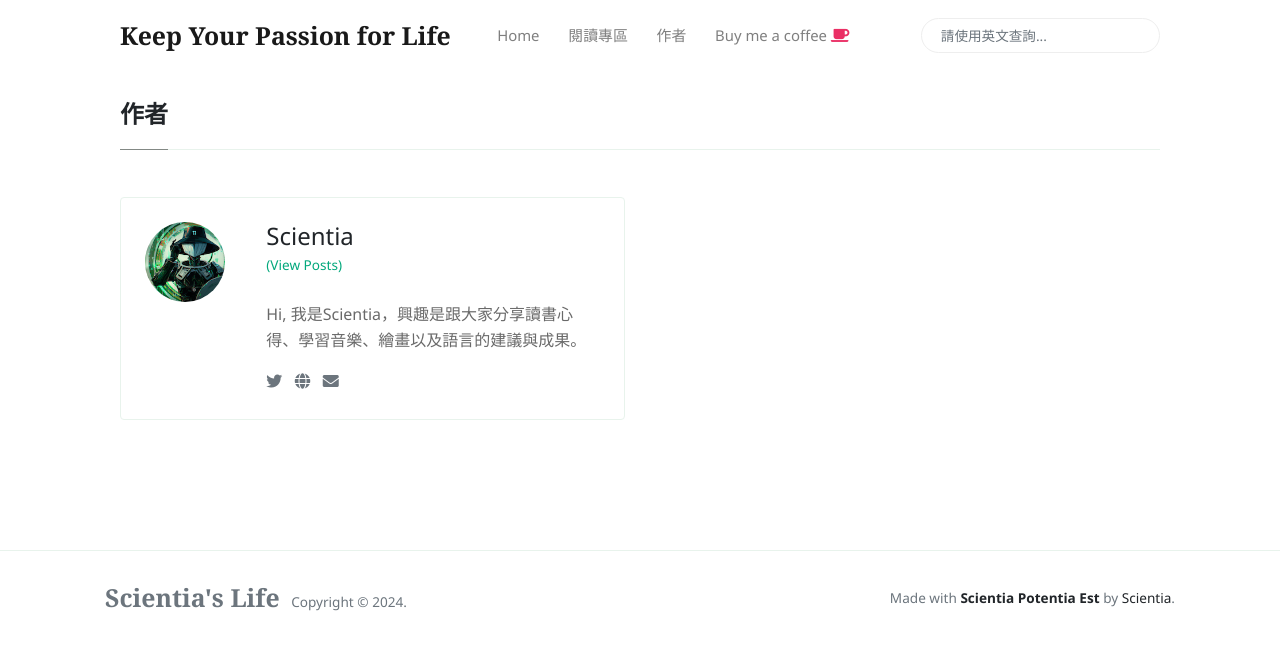
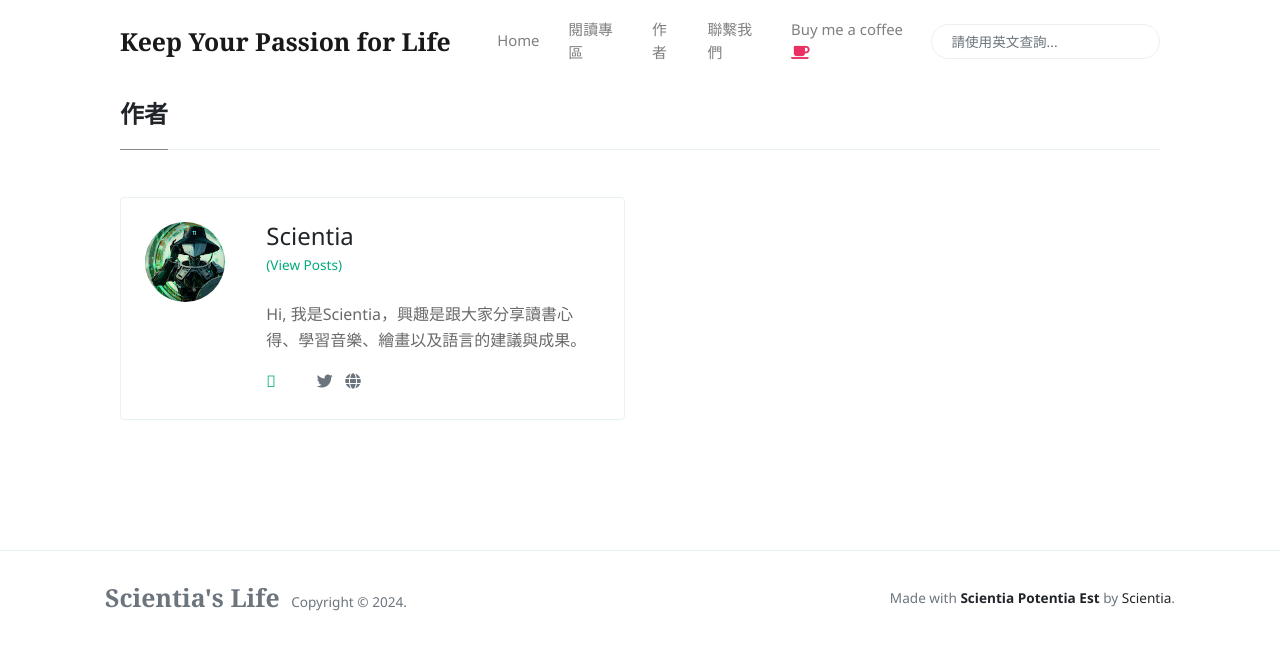
Before and after one commit to Scientia-Potentia-Est-Tw/Scientia-Potentia-Est-Tw.github.io, a Jekyll site: the page built from _pages/authors-list.html, in a window 1280 px wide. Shown: the top 650 px of the page. Built offline with Jekyll 4.4.1, drawn with Linux system fonts in a browser that asks for light colours; nearby versions of some CDN libraries.

Commit message:
update author

```diff
--- a/_includes/menu-header.html
+++ b/_includes/menu-header.html
@@ -9,11 +9,9 @@
 <li class="nav-item">
 <a class="nav-link" href="{{site.baseurl}}/authors-list.html">作者</a>
 </li>
-<!--
 <li class="nav-item">
 <a class="nav-link" href="{{site.baseurl}}/contact.html">聯繫我們</a>
 </li>
--->
 <!--
 <li class="nav-item">
 <a target="_blank" class="nav-link" href="https://www.wowthemes.net/themes/mundana-wordpress/">WP</a>
--- a/_pages/authors-list.html
+++ b/_pages/authors-list.html
@@ -20,9 +20,10 @@ permalink: "/authors-list.html"
             </a>
             <div class="icon-block mt-3 d-flex justify-content-between">
             <div>
+            <a target="_blank" href="{{ author[1].facebook }}"><i class="fa-brands fa-facebook" aria-hidden="true"></i></a>  &nbsp;
+            <a target="_blank" href="{{ author[1].instagram }}"><i class="fa fa-instagram" aria-hidden="true"></i></a>  &nbsp;
             <a target="_blank" href="{{ author[1].twitter }}"><i class="fab fa-twitter text-muted" aria-hidden="true"></i></a>  &nbsp;
             <a target="_blank" href="{{ author[1].site }}"><i class="fa fa-globe text-muted" aria-hidden="true"></i></a> &nbsp;
-            <a target="_blank" href="{{ author[1].email }}"><i class="fa fa-envelope text-muted" aria-hidden="true"></i></a> &nbsp;
             </div>
             </div>
             </div>
```
